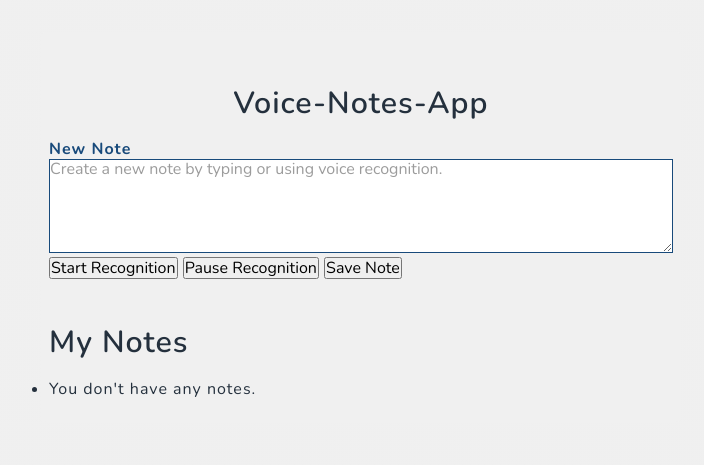
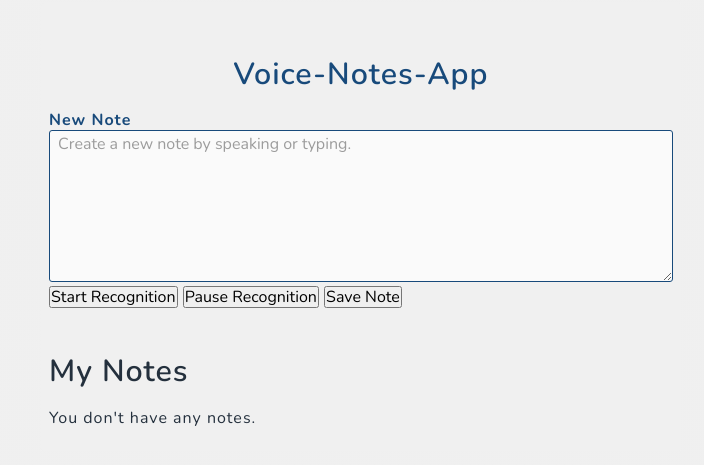
Before and after one commit to MAbdurahman/js-voice-note-app, a website: page index.html in a window 1280 px wide. Shown: the part 173-638 px from the top of the page, without its empty margins (279-983 px from the left). Drawn offline with nearby package versions, Linux system fonts and the light colour scheme.

Commit message:
Modify heading and textarea

```diff
--- a/index.html
+++ b/index.html
@@ -19,7 +19,7 @@
     <div class="app">
         <div class="input-textarea">
             <label class="input-label" for="note-textarea">New Note</label>
-            <textarea id="note-textarea" class="note-textarea" spellcheck="false" placeholder="Create a new note by typing or using voice recognition." cols="25" rows="5"></textarea>
+            <textarea id="note-textarea" class="note-textarea" spellcheck="false" placeholder="Create a new note by speaking or typing." cols="25" rows="5"></textarea>
         </div>
         <button id="start-record-btn" title="Start Recording">Start Recognition</button>
         <button id="pause-record-btn" title="Pause Recording">Pause Recognition</button>
--- a/scss/main.scss
+++ b/scss/main.scss
@@ -59,7 +59,7 @@
 
   --ls-letter-spacing: 1px;
 
-  --br-border-radius: 5px;
+  --br-border-radius: 3px;
 }
 
 html {
@@ -130,6 +130,10 @@ input, textarea {
   font-family: var(--ff-font-body);
 }
 
+ul {
+  list-style: none;
+}
+
 *::placeholder,
 input::placeholder {
   color: var(--clr-augmented-200);
@@ -177,6 +181,7 @@ div.wrapper {
   text-transform: capitalize;
   text-align: center;
   color: var(--clr-augmented-400);
+  color: var(--clr-primary-800);
 }
 
 
@@ -192,9 +197,14 @@ label.input-label {
 .input-textarea textarea {
   max-width: 100%;
   width: 100%;
-
+  height: 152px;
+  max-height: 480px;
+  min-height: 152px;
+  padding: .25em .50em;
+  background-color: var(--clr-neutral-100);
   resize: vertical;
   border: 1px solid var(--clr-primary-800);
+  border-radius: var(--br-border-radius);
 
 }
 
```
Also changed, not shown: css/main.css, 1 other file.
